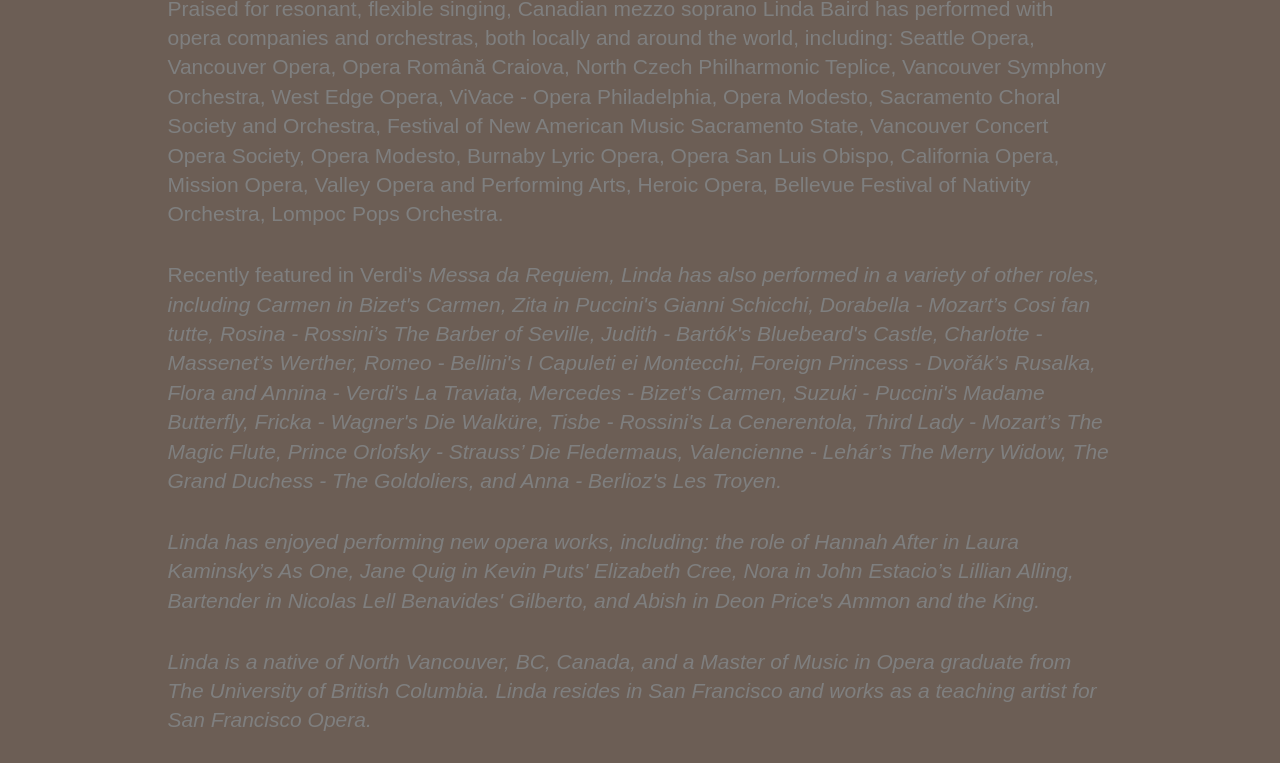
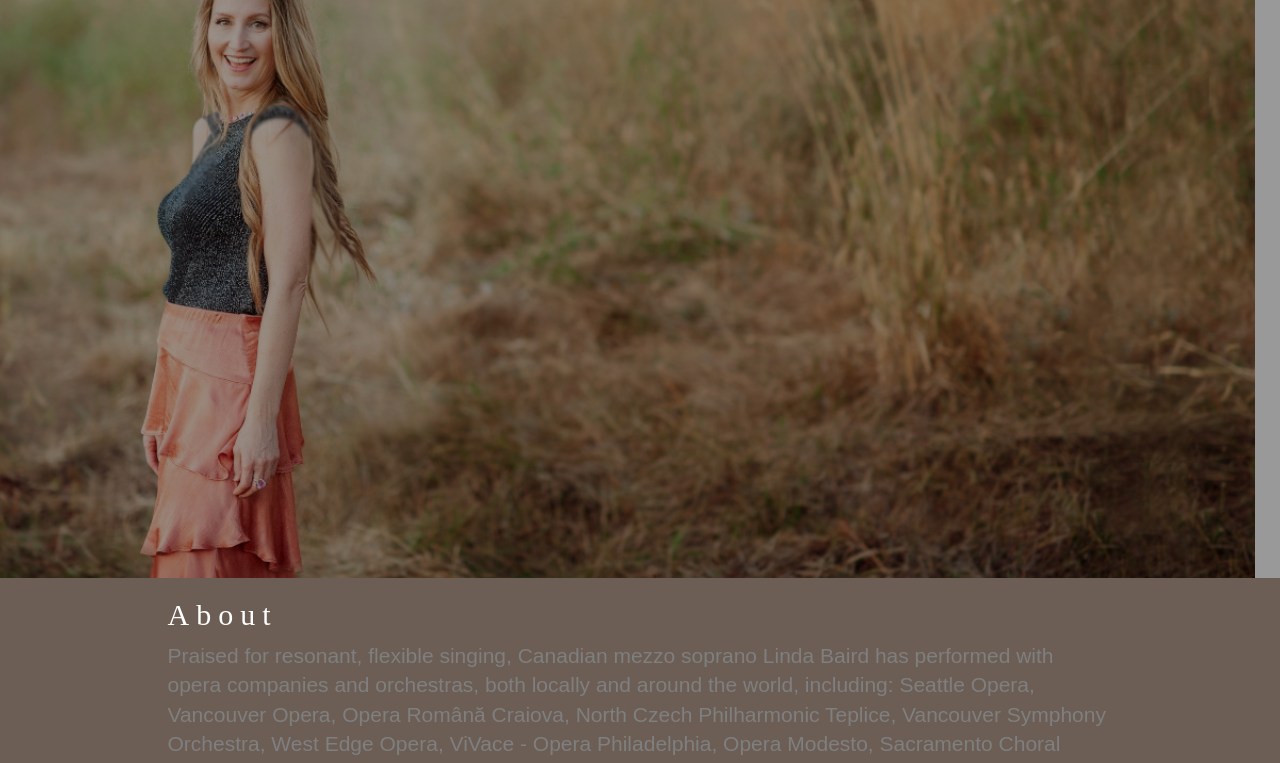
Before and after one commit to michaelmu/lindabairdmezzo, an Eleventy site: page src/index.njk in a window 1280 px wide. Shown: the part 192-955 px from the top of the page. Built offline with nearby package versions, Linux system fonts and the light colour scheme; Eleventy itself is replaced by a stand-in of ours; files that its build step writes are made by us from their sources.

Commit message:
Style qbootstrap-cover hero as full-bleed background (fix tiny header photos)

```diff
--- a/include/css/style.css
+++ b/include/css/style.css
@@ -411,6 +411,37 @@ h1, h2, h3, h4, h5, h6 {
   background-size: cover;
   position: relative;
   background-repeat: no-repeat; }
+
+/*
+  Home hero cover (we use .qbootstrap-cover as a JS-set background image).
+  The original theme styles the hero via #qbootstrap-slider-hero .flexslider .slides li;
+  add equivalent sizing/cover rules here so the header photo is full-bleed.
+*/
+.qbootstrap-cover {
+  background-repeat: no-repeat;
+  background-size: cover;
+  background-position: top center;
+  min-height: 770px;
+  position: relative;
+}
+
+.qbootstrap-cover:after {
+  position: absolute;
+  top: 0;
+  bottom: 0;
+  left: 0;
+  right: 0;
+  content: '';
+  background: rgba(0, 0, 0, 0.4);
+  z-index: 1;
+}
+
+.qbootstrap-cover .display-t,
+.qbootstrap-cover .display-tc {
+  position: relative;
+  z-index: 2;
+  min-height: 770px;
+}
 
 #qbootstrap-resume {
   background-size: cover;
```
